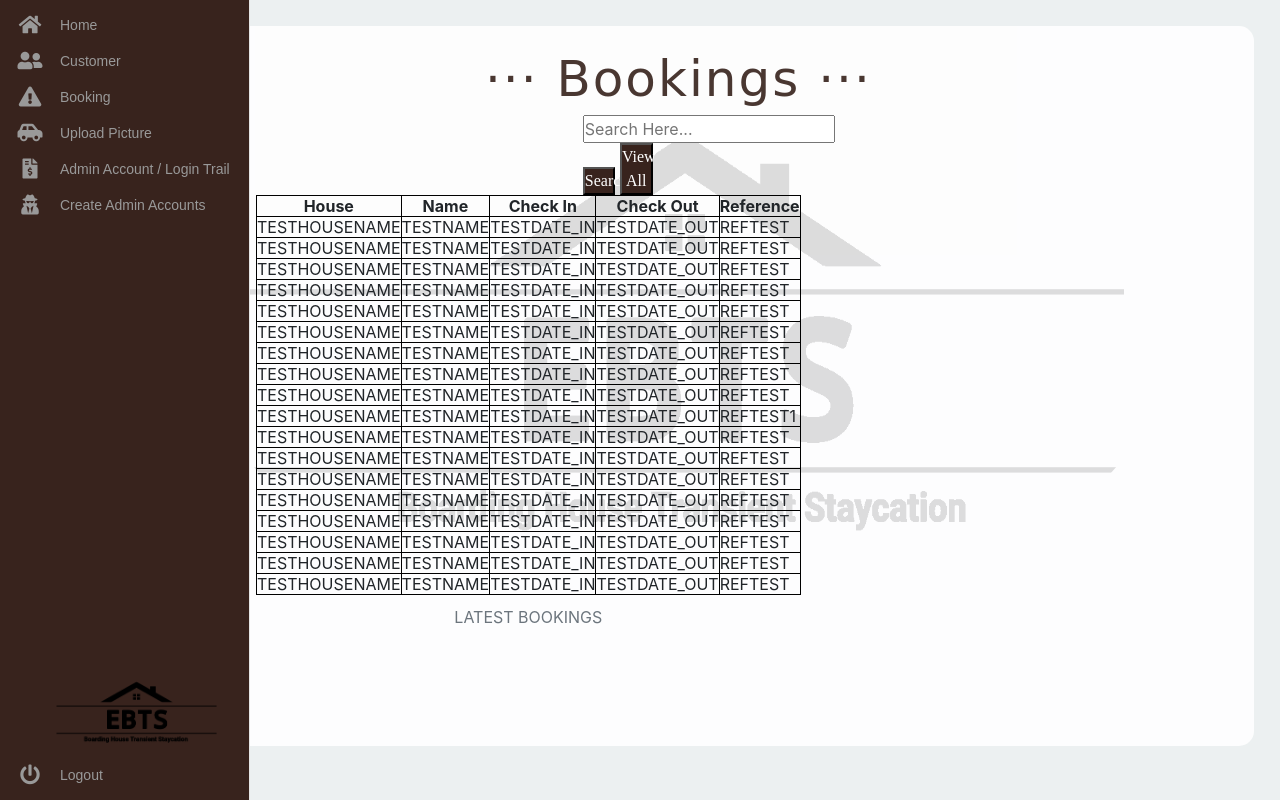
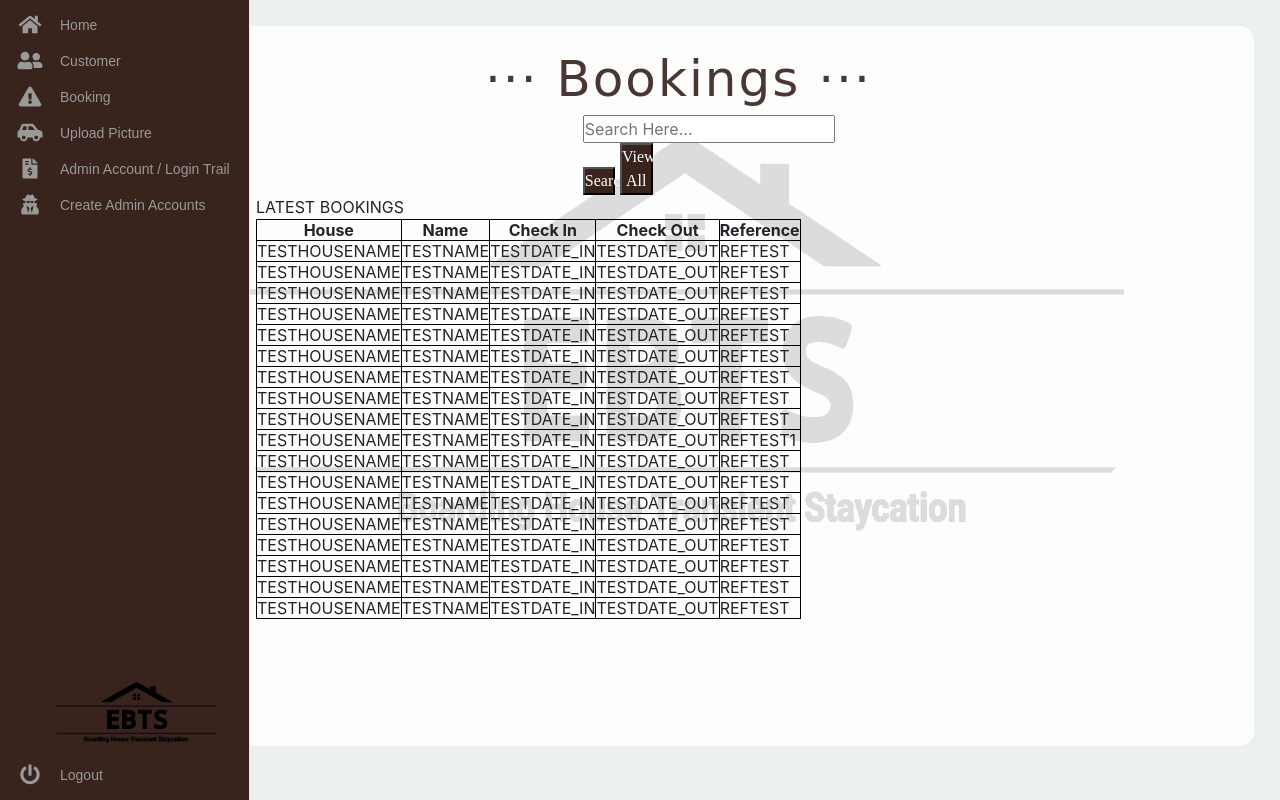
Before and after one commit to jericksignapan31/ebts, a PHP site: page /booking.php in a window 1280 px wide. Run offline with PHP 8.4, Linux system fonts and the light colour scheme; some libraries are stand-ins or nearby versions; some web fonts are replaced.

Commit message:
table edit

```diff
--- a/booking.php
+++ b/booking.php
@@ -357,8 +357,9 @@ include("config.php");
                 </form>
             </div>
         </div>
+        <caption style="text-align:center" font-size= "1000%" font-weight= "bold">LATEST BOOKINGS</caption>
+        <table class = "tbl_booking" style="width:100%" style="align:center">
 
-        <table class = "tbl_booking" style="width:100%" style="align:center">
   <tr>
     <th style="text-align:center">House</th>
     <th style="text-align:center">Name</th>
@@ -492,7 +493,6 @@ include("config.php");
     <td>TESTDATE_OUT</td>
     <td>REFTEST</td>
 </tr>
-<caption style="text-align:center" font-size= "100">LATEST BOOKINGS</caption>
 </table>
 <div class="table" font-size: 500px>
 </div>
```
